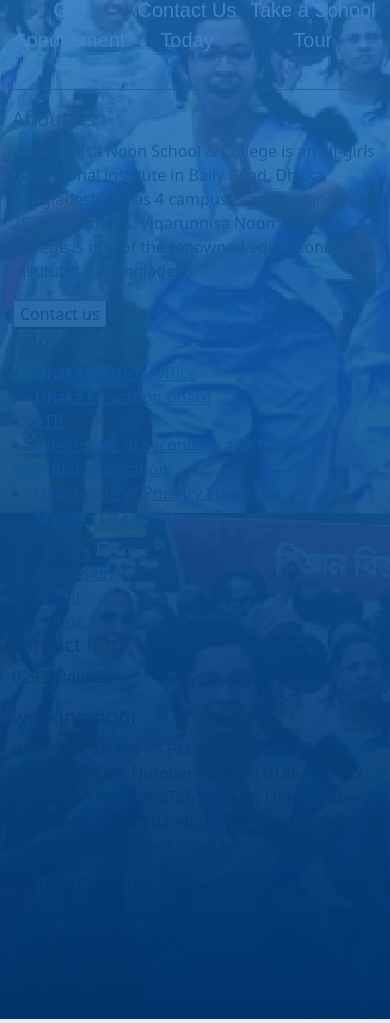
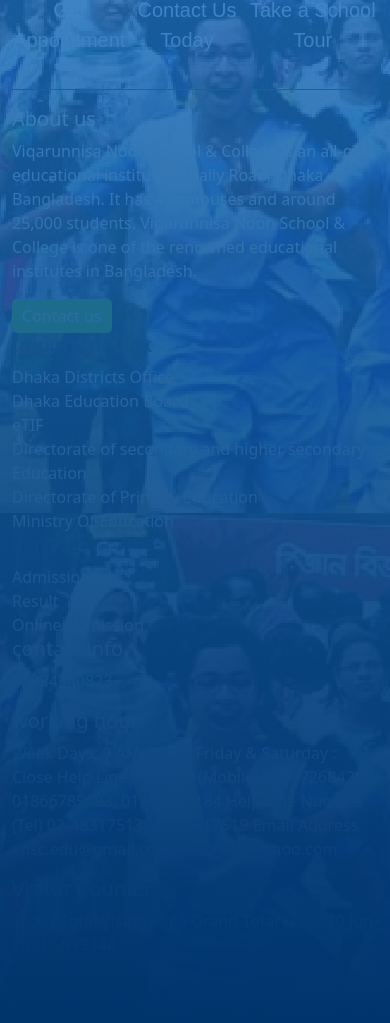
Before and after one commit to opusaha/ninzas, a PHP site: page / in a window 390 px wide. Shown: the part 2425-3448 px from the top of the page. Run offline with PHP 8.4, Linux system fonts and the light colour scheme; some libraries are stand-ins or nearby versions.

Commit message:
class-13

```diff
--- a/class-13/css/style.css
+++ b/class-13/css/style.css
@@ -43,7 +43,24 @@ text-align: justify;
 .footer-top .li{
     font-family: 'Poppins', sans-serif;
     font-weight: 400;
-    color: hsl(0, 0%, 100%);
+    color: rgb(255, 255, 255, 10);
     font-weight: 500;
     font-size: 20px;
 }
+li{
+    list-style: none;
+}
+a{
+    text-decoration: none;
+    color: #fff;
+}
+.about{
+    color: #fff;
+}
+.btn{
+    color: white;
+    background-color: lawngreen;
+    border: none;
+    border-radius: 5px;
+    padding: 5px 10px;
+}
--- a/class-13/index.html
+++ b/class-13/index.html
@@ -158,10 +158,10 @@
             <div class="row">
                 <div class="col-md-7">
                     <div class="row">
-                        <div class="col-md-4">
+                        <div class="col-md-4 about">
                             <h5>About us</h5>
                             <p>Viqarunnisa Noon School & College is an all-girls educational institute in Baily Road, Dhaka, Bangladesh. It has 4 campuses and around 25,000 students. Viqarunnisa Noon School & College is one of the renowned educational institutes in Bangladesh.</p>
-                            <button>Contact us</button>
+                            <button class="btn">Contact us</button>
                         </div>
                         <div class="col-md-4">
                             <h5>Important Link</h5>
@@ -180,7 +180,7 @@
                         </div>
                     </div>
                 </div>
-                <div class="col-md-5">
+                <div class="col-md-5 about">
                     <div class="row">
                       <div class="col-md-6">
                         <h5>contact info</h5>
```
